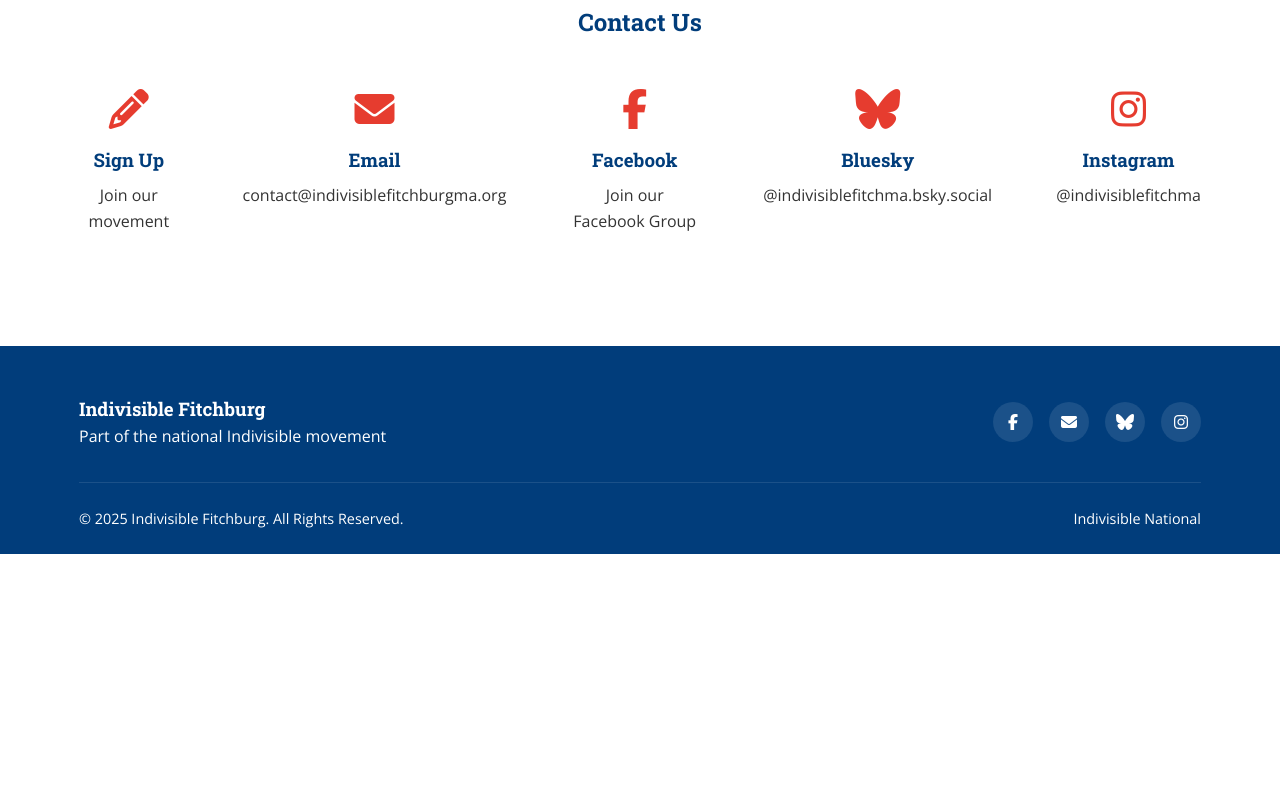
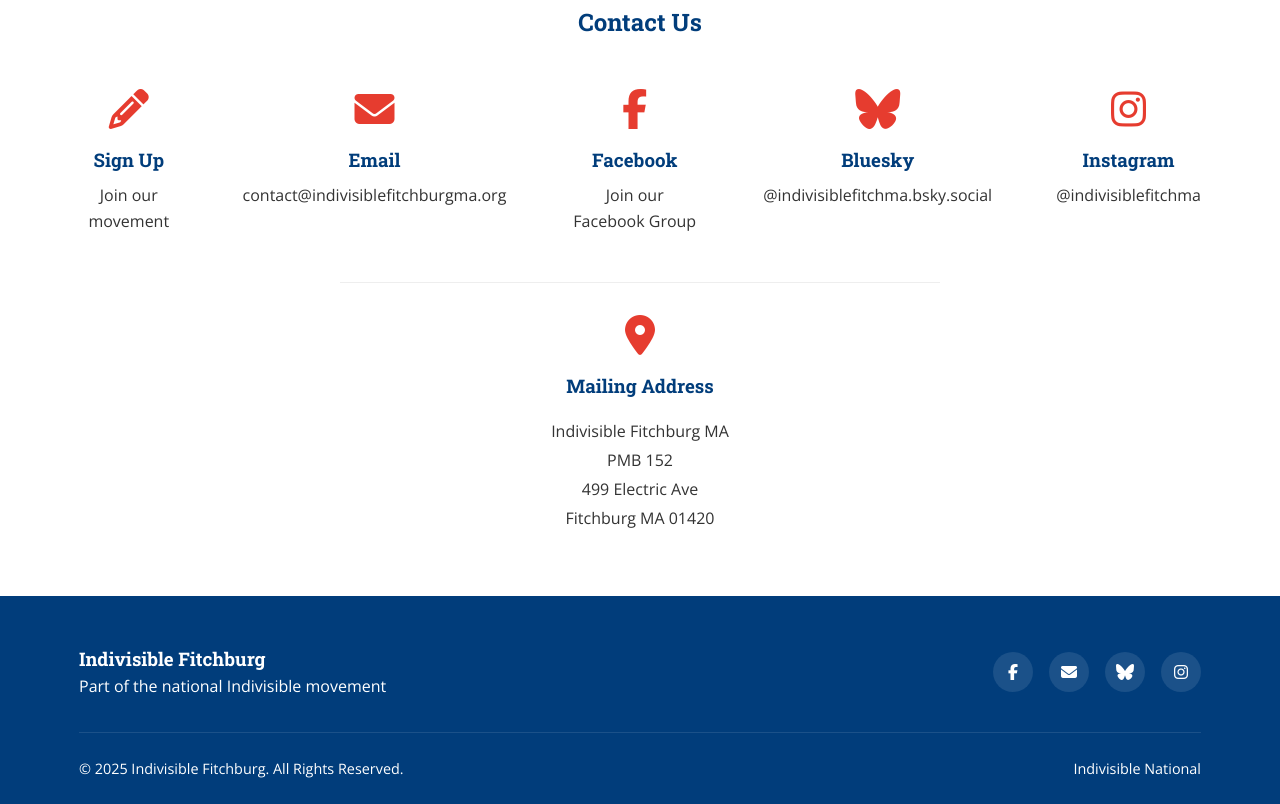
Before and after one commit to corkupine/indivisiblefitchburgma.org, a website: page index.html in a window 1280 px wide. Shown: the part 3786-4590 px from the top of the page. Before the commit the page ends 4340 px from the top, so only its background shows below. Drawn offline with nearby package versions, Linux system fonts and the light colour scheme.

Commit message:
include address

```diff
--- a/index.html
+++ b/index.html
@@ -187,6 +187,16 @@
                     <p><a href="https://www.instagram.com/indivisiblefitchma/" target="_blank">@indivisiblefitchma</a></p>
                 </div>
             </div>
+            <div class="mailing-address">
+                <i class="fas fa-map-marker-alt"></i>
+                <h3>Mailing Address</h3>
+                <address>
+                    Indivisible Fitchburg MA<br>
+                    PMB 152<br>
+                    499 Electric Ave<br>
+                    Fitchburg MA 01420
+                </address>
+            </div>
         </div>
     </section>
 
--- a/styles.css
+++ b/styles.css
@@ -510,6 +510,31 @@
     color: var(--secondary-color);
 }
 
+.mailing-address {
+    text-align: center;
+    max-width: 600px;
+    margin: 3rem auto 0;
+    padding-top: 2rem;
+    border-top: 1px solid #eee;
+}
+
+.mailing-address i {
+    font-size: 2.5rem;
+    color: var(--secondary-color);
+    margin-bottom: 1rem;
+}
+
+.mailing-address h3 {
+    margin-bottom: 1rem;
+    color: var(--primary-color);
+}
+
+.mailing-address address {
+    font-style: normal;
+    line-height: 1.8;
+    color: var(--text-color);
+}
+
 .newsletter {
     text-align: center;
     max-width: 600px;
```
